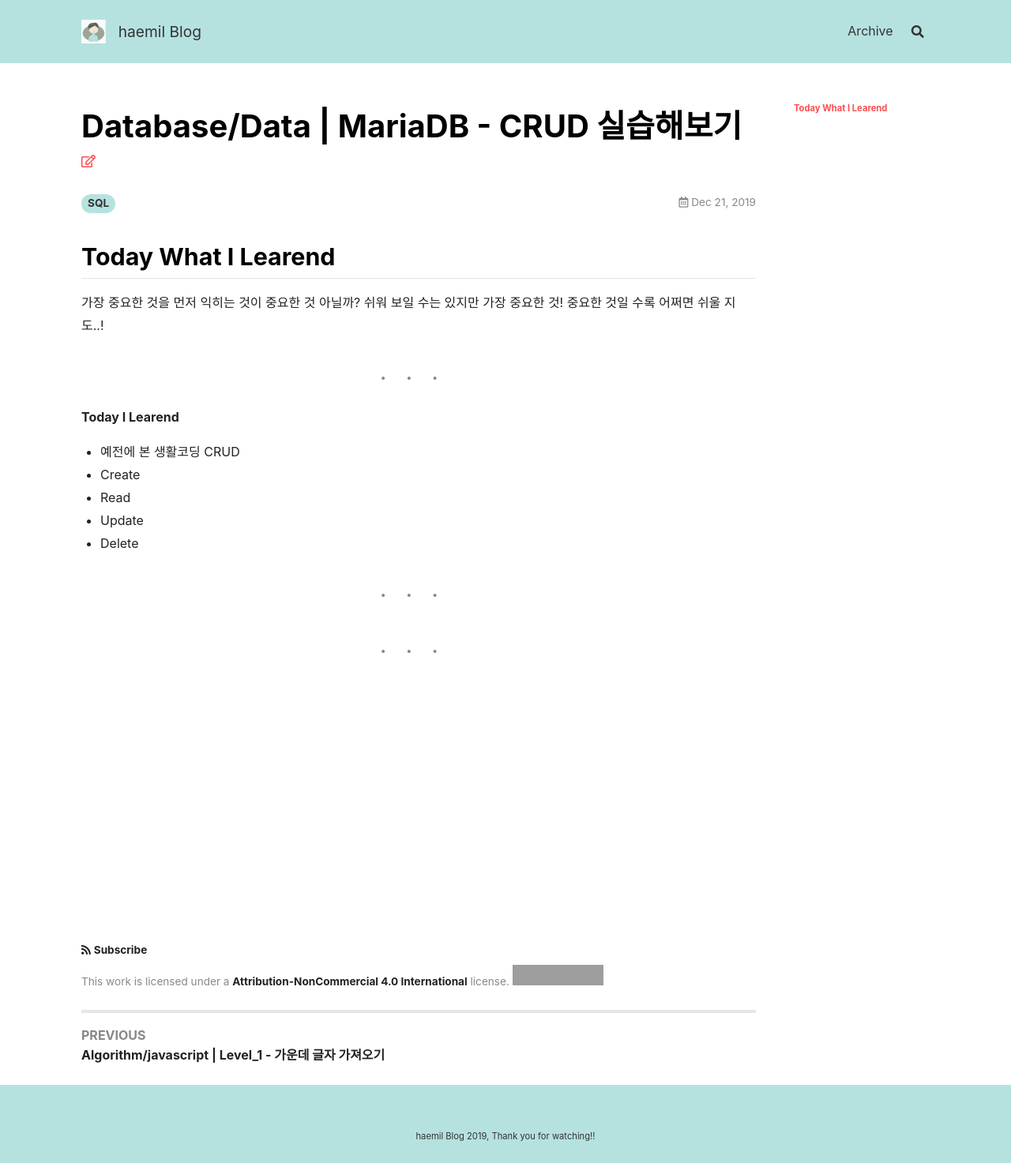
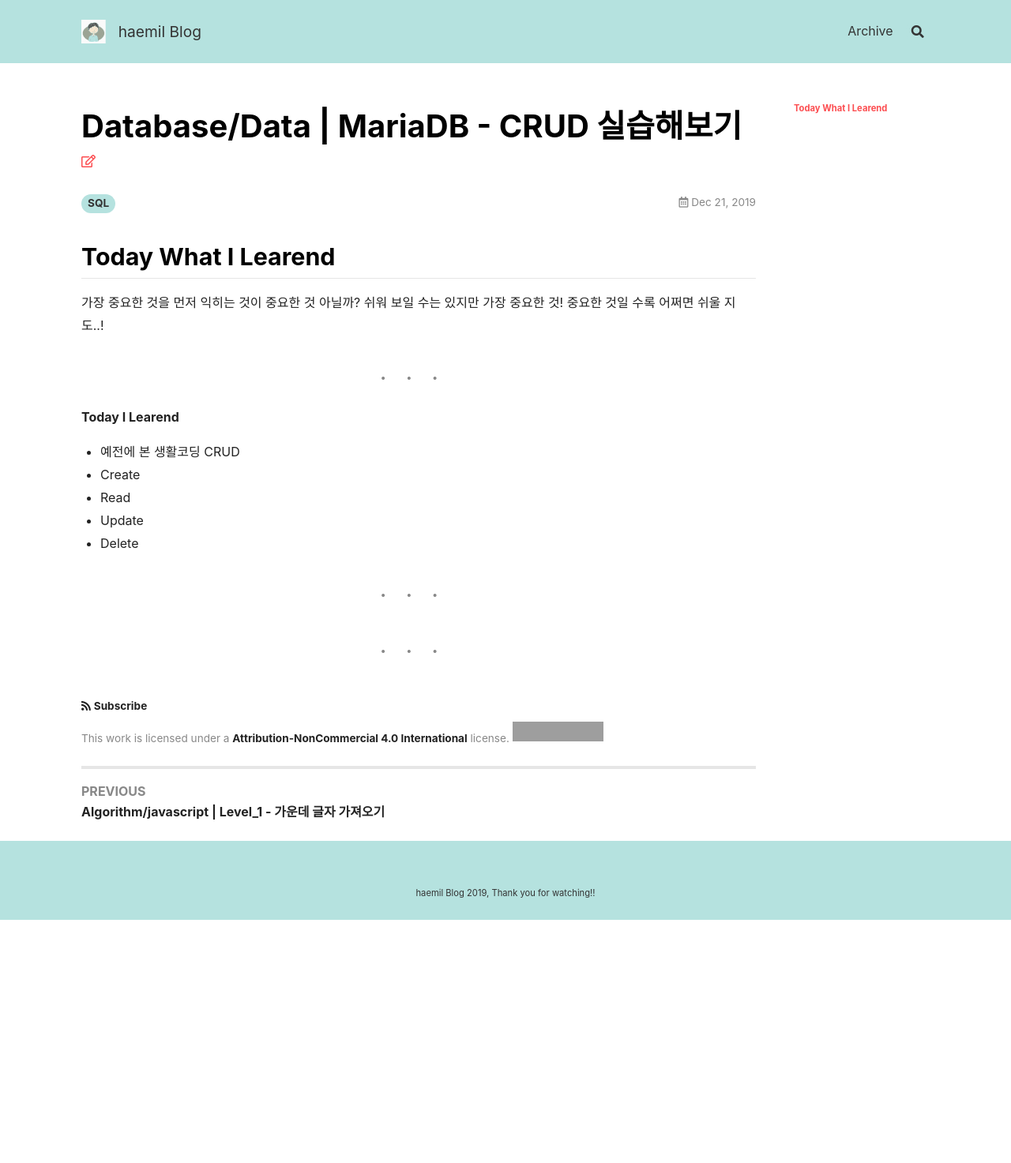
Before and after one commit to mchaemil/mchaemil.github.io, a Jekyll site: the page built from _posts/2019-12-21-DB-sql-CRUD.md, in a window 1280 px wide. Shown: the whole page at 79% size. Built offline with Jekyll 4.4.1, drawn with Linux system fonts in a browser that asks for light colours; nearby versions of some CDN libraries; comment, search, counter and statistics services are not loaded; after the commit the page ends 1165 px from its top, so only the background shows below that; grey boxes are pictures that could not be loaded.

Commit message:
update post

````diff
--- a/_posts/2019-12-21-DB-sql-CRUD.md
+++ b/_posts/2019-12-21-DB-sql-CRUD.md
@@ -36,13 +36,9 @@ comments: true
 ----
 
 
-<div style="width:100%;">
-<canvas id="canvas" height="300"></canvas>
-</div>
+```chart
 
-<script>
-
-new Chart(document.getElementById("canvas"), {
+{
     type: 'bar',
     data: {
         labels: ['가가가가가가가가가가가가가가', '나나나나나나', '다다다다다다', '라라라라라라', '마마마', '바바바바바바바', '사사사사사사사사', '아아아아아아', '자자자자', '차차차차차차차', '카카카카카카카'],
@@ -116,4 +112,4 @@ new Chart(document.getElementById("canvas"), {
     }
 });
 
-</script>
+```
````
